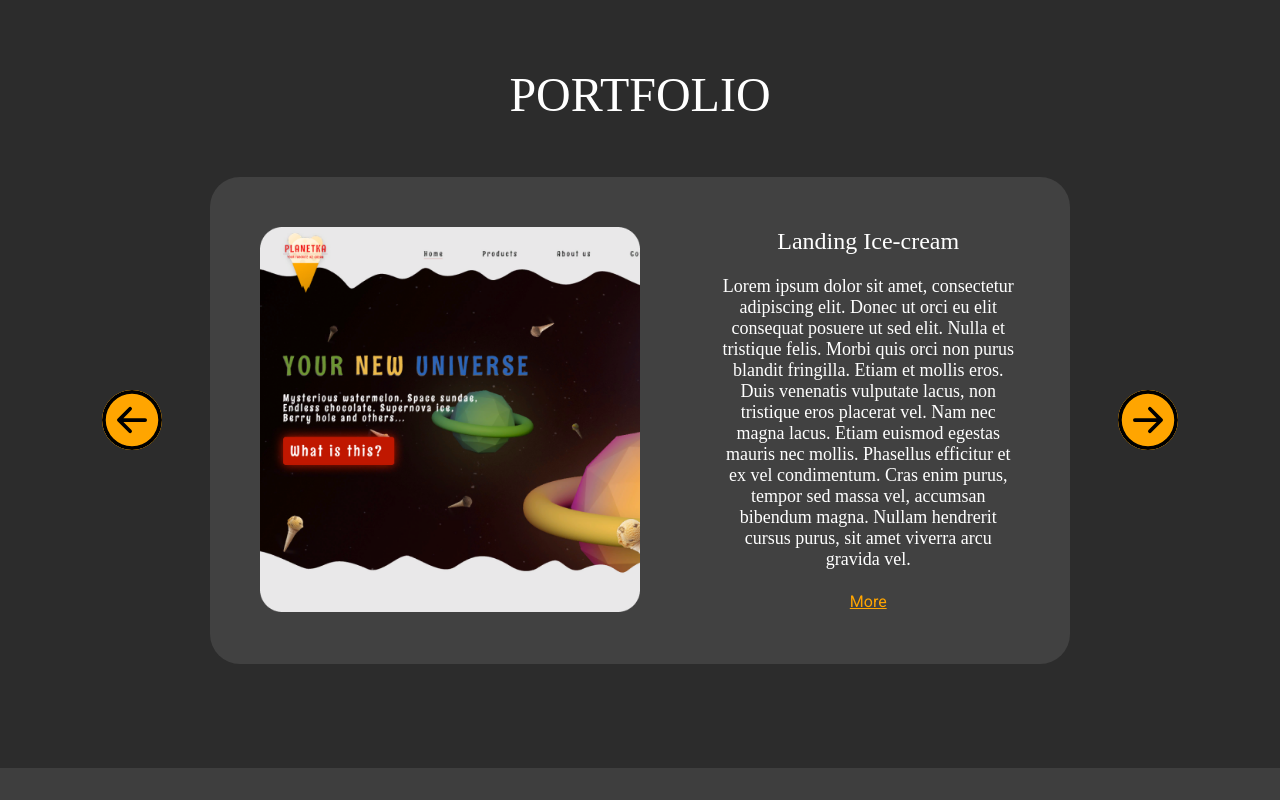
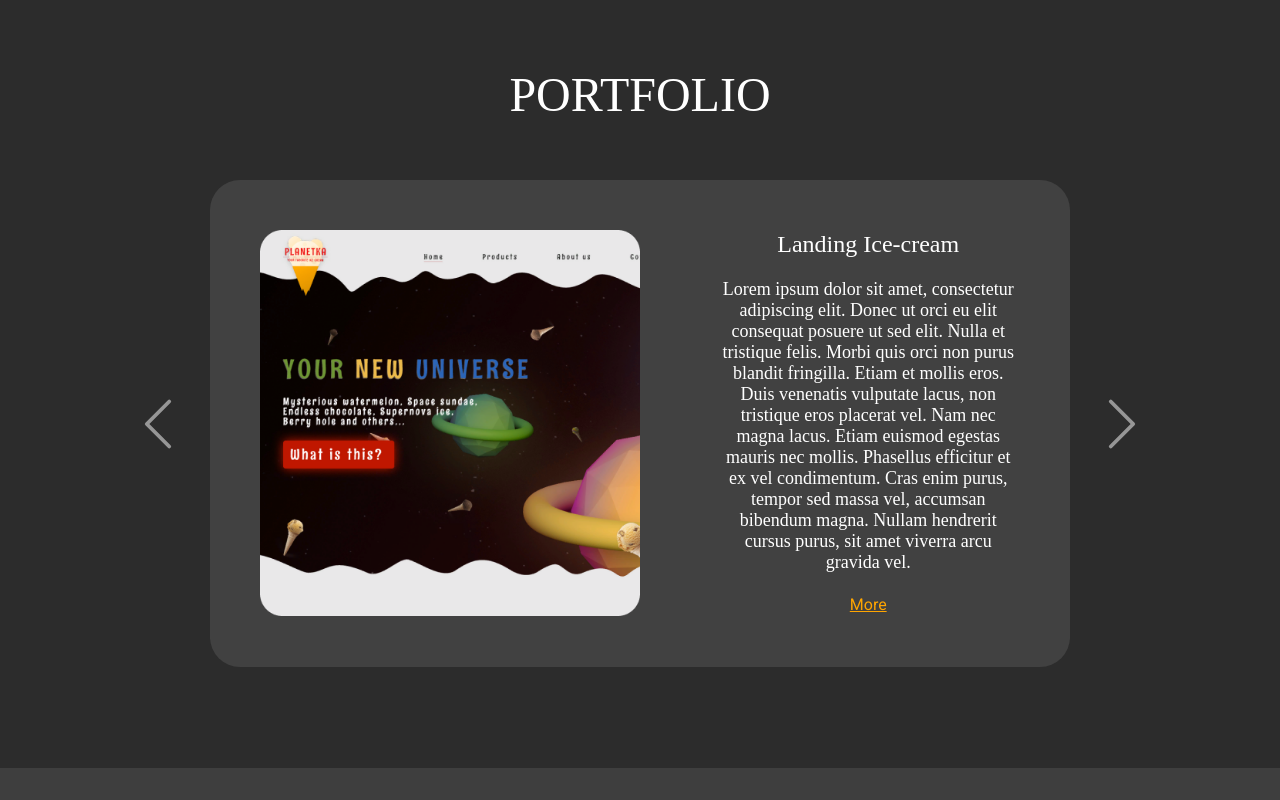
Before and after one commit to habibullo071/lending_1, a React (Create React App) app: page / in a window 1280 px wide. Shown: the part 1920-2720 px from the top of the page. Built offline with nearby package versions, Linux system fonts and the light colour scheme.

Commit message:
hbdjchjhvd

```diff
--- a/src/components/Foot/Footer.jsx
+++ b/src/components/Foot/Footer.jsx
@@ -14,10 +14,10 @@ function Footer() {
         <div className="container">
           <h2 className='h2'>PORTFOLIO</h2>
           <div className="disp">
-            <div className="lft">
-              <img src={left} alt="" />
-            </div>
-            <div className="middle">
+            <div id="carouselExample" class="carousel slide">
+              <div class="carousel-inner">
+                <div class="carousel-item active">
+                <div className="middle">
               <div className="inform">
                 <div className="left">
                   <div className="img">
@@ -40,9 +40,68 @@ function Footer() {
                 </div>
               </div>
             </div>
-            <div className="rght">
-              <img src={right} alt="" />
+                </div>
+                <div class="carousel-item">
+                <div className="middle">
+              <div className="inform">
+                <div className="left">
+                  <div className="img">
+                    <img src={maks} alt="" />
+                  </div>
+                </div>
+                <div className="right">
+                  <h4 className='land'>Landing Ice-cream</h4>
+                  <p className='landp'>Lorem ipsum dolor sit amet, consectetur adipiscing elit.
+                    Donec ut orci eu elit consequat posuere ut sed elit. Nulla
+                    et tristique felis. Morbi quis orci non purus blandit
+                    fringilla. Etiam et mollis eros. Duis venenatis
+                    vulputate lacus, non tristique eros placerat vel.
+                    Nam nec magna lacus. Etiam euismod egestas mauris
+                    nec mollis. Phasellus efficitur et ex vel condimentum.
+                    Cras enim purus, tempor sed massa vel, accumsan
+                    bibendum magna. Nullam hendrerit cursus purus,
+                    sit amet viverra arcu gravida vel.</p>
+                  <a href="#" className='a'>More </a>
+                </div>
+              </div>
             </div>
+                </div>
+                <div class="carousel-item">
+                <div className="middle">
+              <div className="inform">
+                <div className="left">
+                  <div className="img">
+                    <img src={maks} alt="" />
+                  </div>
+                </div>
+                <div className="right">
+                  <h4 className='land'>Landing Ice-cream</h4>
+                  <p className='landp'>Lorem ipsum dolor sit amet, consectetur adipiscing elit.
+                    Donec ut orci eu elit consequat posuere ut sed elit. Nulla
+                    et tristique felis. Morbi quis orci non purus blandit
+                    fringilla. Etiam et mollis eros. Duis venenatis
+                    vulputate lacus, non tristique eros placerat vel.
+                    Nam nec magna lacus. Etiam euismod egestas mauris
+                    nec mollis. Phasellus efficitur et ex vel condimentum.
+                    Cras enim purus, tempor sed massa vel, accumsan
+                    bibendum magna. Nullam hendrerit cursus purus,
+                    sit amet viverra arcu gravida vel.</p>
+                  <a href="#" className='a'>More </a>
+                </div>
+              </div>
+            </div>
+                </div>
+              </div>
+              <button class="carousel-control-prev" type="button" data-bs-target="#carouselExample" data-bs-slide="prev">
+                <span class="carousel-control-prev-icon" aria-hidden="true"></span>
+                <span class="visually-hidden">Previous</span>
+              </button>
+              <button class="carousel-control-next" type="button" data-bs-target="#carouselExample" data-bs-slide="next">
+                <span class="carousel-control-next-icon" aria-hidden="true"></span>
+                <span class="visually-hidden">Next</span>
+              </button>
+            </div>
+
           </div>
         </div>
       </div>
@@ -62,7 +121,7 @@ function Footer() {
               <li>Calls: <a href="#" className='ahref'> +7 (900) - 121 - 54 -54</a> </li>
             </ul>
             <ul>
-              <li className='next'><img src={ship} alt="" /> <p>Notitanic</p> <a href="#"><img src={next} alt="" /></a></li>
+              <li className='next'><img src={ship} alt="" /> <p>Notitanic</p> <a className='h' href="#"><img src={next} alt="" /></a></li>
               <li>Copyright © 2021, Notitanic</li>
             </ul>
           </div>
--- a/src/components/Foot/Footer.scss
+++ b/src/components/Foot/Footer.scss
@@ -10,25 +10,27 @@ ul {
 .disp{
     display: flex;justify-content: space-around;
 }
-.lft{
-    text-align: center;
+.carousel-control-prev-icon{
+    margin-right: 50px;
+    width: 60px;
+    height: 60px;
 }
-.lft img{
-    margin:260px auto;
-    width: 60px;
-    background-color: orange;
+.carousel-control-prev-icon:hover{
+    background-color: rgba(255, 166, 0, 0.299);
+    box-shadow: 0px 0px 50px  orange;
     border-radius: 50%;
 }
-.rght{
-    text-align: center;
+
+.carousel-control-next-icon{
+    margin-left: 50px;
+    width: 60px;
+    height: 60px;
 }
-.rght img{
-    background-color: orange;
+.carousel-control-next-icon:hover{
+    background-color: rgba(255, 166, 0, 0.299);
+    box-shadow: 0px 0px 50px  orange;
     border-radius: 50%;
-    margin:260px auto;
-    width: 60px;
 }
-
 .top {
     width: 100%;
     height: 800px;
@@ -39,7 +41,7 @@ ul {
     max-width: 80%;
     background-color: #414141;
     border-radius: 30px;
-    margin:  auto;
+    margin: 50px auto;
     padding: 50px;
 }
 
@@ -136,3 +138,11 @@ ul {
 .hover:hover{
     margin-top: -10px;
 }
+.h{
+    position: relative;
+    margin-top: 10px;
+}
+.h:hover{
+    border-radius: 50%;
+    box-shadow:0 0 50px orange;
+}
```
